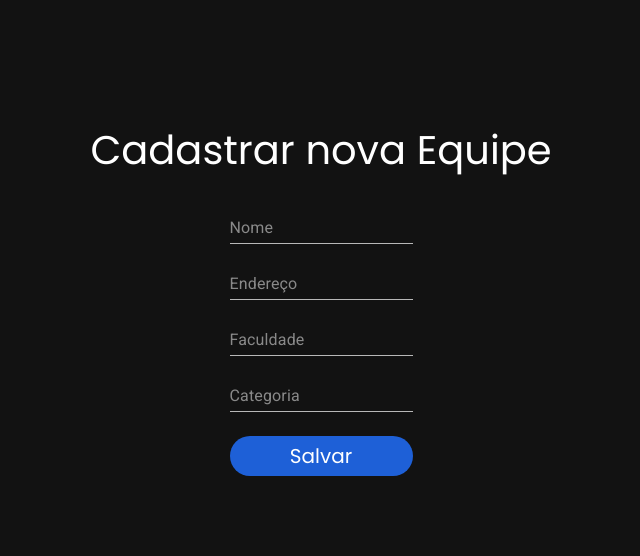
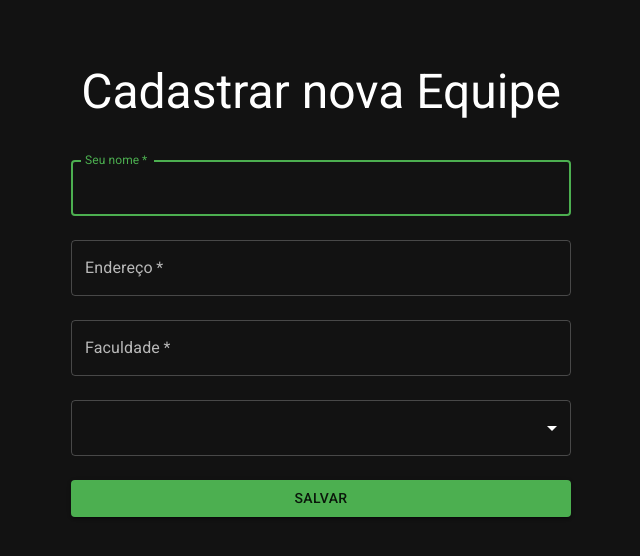
Before and after one commit to fnalmeidap/aps, a React (Create React App) app in the folder frontend/: page /telaEquipe in a window 1280 px wide. Shown: the top 556 px of the page, without its empty margins (319-959 px from the left). Built offline with nearby package versions, Linux system fonts and the light colour scheme.

Commit message:
feat: select

```diff
--- a/frontend/src/index.tsx
+++ b/frontend/src/index.tsx
@@ -1,8 +1,8 @@
 import React from 'react';
 import ReactDOM from 'react-dom/client';
-import './index.css';
-import './styles/global.css';
-import './styles/formStyles.css'
+// import './index.css';
+// import './styles/global.css';
+// import './styles/formStyles.css'
 import '@fontsource/roboto/300.css';
 import '@fontsource/roboto/400.css';
 import '@fontsource/roboto/500.css';
--- a/frontend/src/pages/App.tsx
+++ b/frontend/src/pages/App.tsx
@@ -1,6 +1,6 @@
 import { BrowserRouter } from "react-router-dom";
 import AppRoutes from "../routes/index";
-import { ThemeProvider, createTheme } from '@mui/material';
+import { CssBaseline, ThemeProvider, createTheme } from '@mui/material';
 import * as colors from '@mui/material/colors';
 
 const darkTheme = createTheme({
@@ -13,6 +13,7 @@ const darkTheme = createTheme({
 function App() {
   return (
     <ThemeProvider theme={darkTheme}>
+      <CssBaseline/>
       <BrowserRouter>
         <AppRoutes />
       </BrowserRouter>
--- a/frontend/src/pages/TelaEquipe.jsx
+++ b/frontend/src/pages/TelaEquipe.jsx
@@ -1,49 +1,127 @@
-import { Input } from '@mui/material';
-import Button from "../components/Button";
+import { Box, Button, Chip, Container, Input, MenuItem, OutlinedInput, Select, TextField, Typography, useTheme } from '@mui/material';
 import React, { useState } from "react";
 
+function getStyles(name, personName, theme) {
+  return {
+    fontWeight:
+      personName.indexOf(name) === -1
+        ? theme.typography.fontWeightRegular
+        : theme.typography.fontWeightMedium,
+  };
+}
+
+const ITEM_HEIGHT = 48;
+const ITEM_PADDING_TOP = 8;
+const MenuProps = {
+  PaperProps: {
+    style: {
+      maxHeight: ITEM_HEIGHT * 4.5 + ITEM_PADDING_TOP,
+      width: 250,
+    },
+  },
+};
+
+const listCategorias = [
+  'Oliver Hansen',
+  'Van Henry',
+  'April Tucker',
+  'Ralph Hubbard',
+  'Omar Alexander',
+  'Carlos Abbott',
+  'Miriam Wagner',
+  'Bradley Wilkerson',
+  'Virginia Andrews',
+  'Kelly Snyder',
+];
+
 const TelaEquipe = () => {
-  const [nome, setNome] = useState('');
-  const [endereco, setEndereco] = useState('');
-  const [faculdade, setFaculdade] = useState('');
-  const [categoria, setCategoria] = useState('');
+  const theme = useTheme();
+  const [categorias, setCategorias] = React.useState([]);
 
-  const onSubmit = async (e) => {
+  const handleChange = (event) => {
+    const {
+      target: { value },
+    } = event;
+    setCategorias(
+      // On autofill we get a stringified value.
+      typeof value === 'string' ? value.split(',') : value,
+    );
+  };
+
+  const handleSubmit = async (e) => {
     e.preventDefault();
+
+    const data = new FormData(e.currentTarget);
+    console.log({
+      email: data.get('nome'),
+      password: data.get('endereco'),
+    });
   };
   return (
-    <div className="Container">
-      <div className="MainContainer">
-        <h1 className="Title">Cadastrar nova Equipe</h1>
-        <form onSubmit={onSubmit} className="FormContainer">
-          <Input
-            placeholder="Nome"
-            onChange={(e) => setNome(e.target.value)}
-            value={nome}
-            label="Nome da equipe"
+    <Container component="main" maxWidth="xs">
+      <Box
+        sx={{
+          marginTop: 8,
+          display: 'flex',
+          flexDirection: 'column',
+          alignItems: 'center',
+          gap: 4,
+        }}
+      >
+        <Typography component="h1" variant="h3" noWrap>Cadastrar nova Equipe</Typography>
+        <Box component="form" onSubmit={handleSubmit} sx={{ mt: 1, width: 500, display: 'flex', flexDirection: 'column', gap: 3 }}  >
+          <TextField
+            name="nome"
+            required
+            fullWidth
+            id="nome"
+            label="Seu nome"
+            autoFocus
           />
-          <Input
-            placeholder="Endereço"
-            onChange={(e) => setEndereco(e.target.value)}
-            value={endereco}
+          <TextField
+            name="endereco"
+            required
+            fullWidth
+            id="endereco"
             label="Endereço"
           />
-          <Input
-            placeholder="Faculdade"
-            onChange={(e) => setFaculdade(e.target.value)}
-            value={faculdade}
+          <TextField
+            name="faculdade"
+            required
+            fullWidth
+            id="faculdade"
             label="Faculdade"
           />
-          <Input
-            placeholder="Categoria"
-            onChange={(e) => setCategoria(e.target.value)}
-            value={categoria}
-            label="Categoria"
-          />
-          <Button type="submit">Salvar</Button>
-        </form>
-      </div>
-    </div>
+          <Select
+          labelId="demo-multiple-chip-label"
+          id="demo-multiple-chip"
+          multiple
+          value={categorias}
+          onChange={handleChange}
+          input={<OutlinedInput id="select-multiple-chip" label="Categorias" color='primary'/>}
+          renderValue={(selected) => (
+            <Box sx={{ display: 'flex', flexWrap: 'wrap', gap: 0.5 }}>
+              {selected.map((value) => (
+                <Chip key={value} label={value} />
+              ))}
+            </Box>
+          )}
+          MenuProps={MenuProps}
+        >
+          {listCategorias.map((name) => (
+            <MenuItem
+              key={name}
+              value={name}
+              style={getStyles(name, categorias, theme)}
+            >
+              {name}
+            </MenuItem>
+          ))}
+        </Select>
+          <Button variant='contained' type="submit">Salvar</Button>
+        </Box>
+      </Box>
+    </Container>
   );
 };
 
--- a/frontend/src/styles/formStyles.css
+++ b/frontend/src/styles/formStyles.css
@@ -11,17 +11,6 @@
 
   gap: 24px;
   padding: 32px 22px;
-}
-
-.FormContainer .Button-Submit {
-  width: 100%;
-  display: flex;
-  flex-direction: column;
-  align-items: center;
-}
-
-.FormContainer .Checkbox {
-  width: 100%;
 }
 
 .Title {
```
